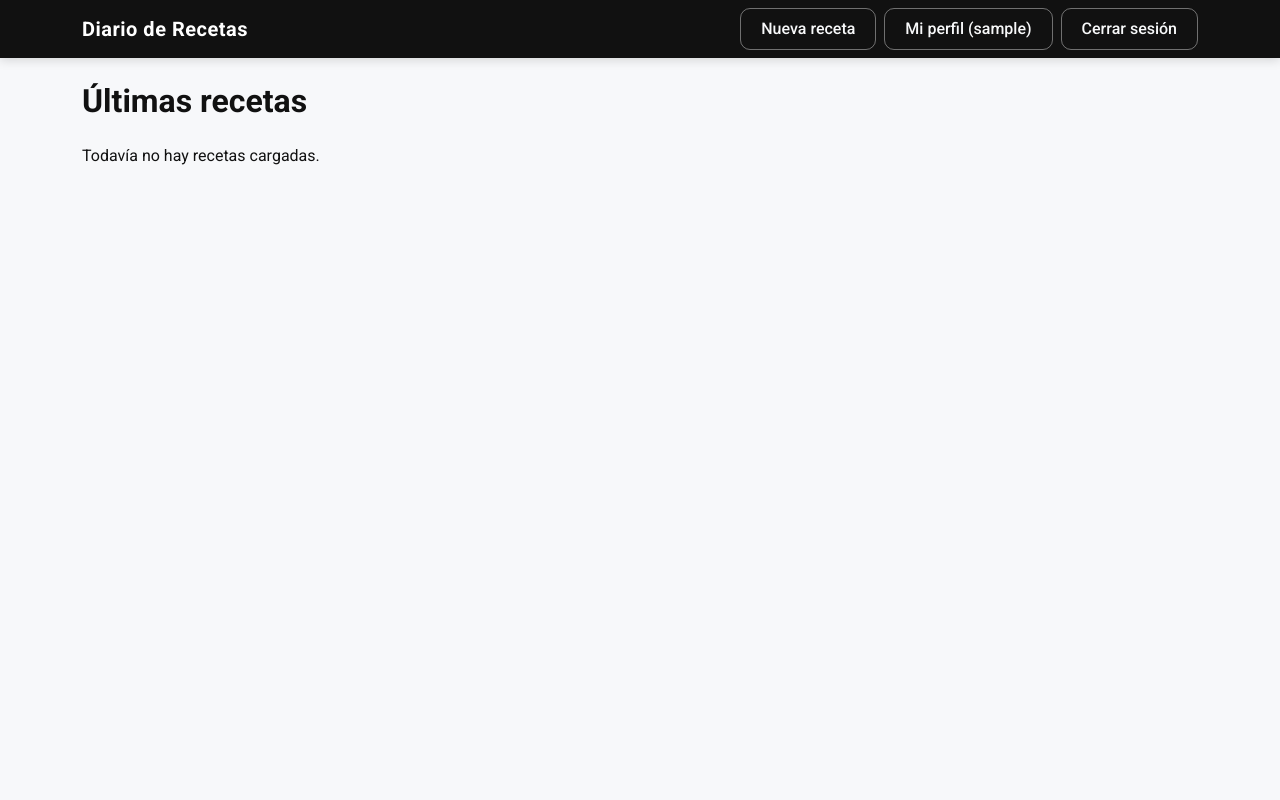
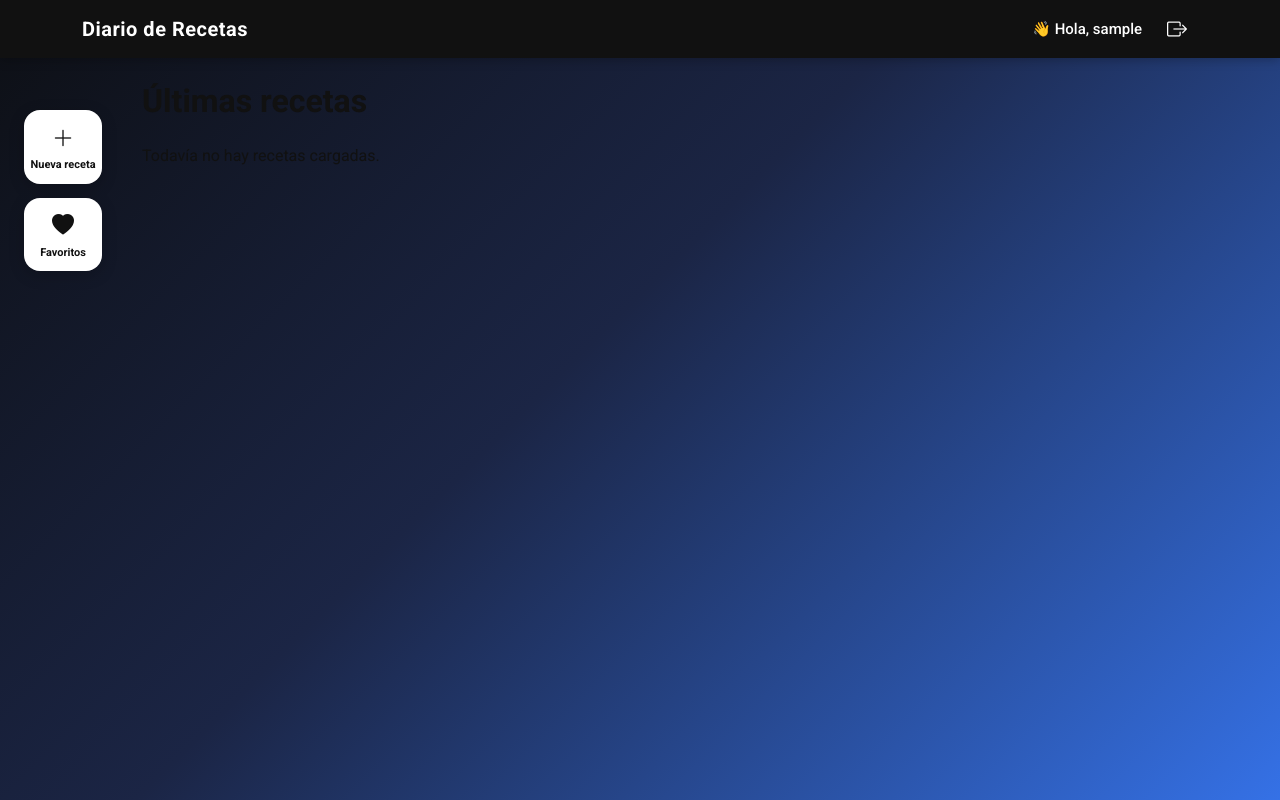
Before and after one commit to tomi-main/diario-de-recetas, a Django app: page / in a window 1280 px wide. Run offline with Django 5.2, Linux system fonts and the light colour scheme; the visitor is signed in with stand-in values (Sample User, id 1); data that the repository does not hold is empty.

Commit message:
Rediseno: sidebar lateral, navbar con saludo/logout, fondo gradiente

```diff
--- a/recetas/templates/recetas/base.html
+++ b/recetas/templates/recetas/base.html
@@ -5,6 +5,7 @@
     <meta charset="UTF-8">
     <title>Diario de Recetas</title>
     <link href="https://cdn.jsdelivr.net/npm/bootstrap@5.3.0/dist/css/bootstrap.min.css" rel="stylesheet">
+    <link href="https://cdn.jsdelivr.net/npm/bootstrap-icons@1.11.3/font/bootstrap-icons.css" rel="stylesheet">
     <link href="https://fonts.googleapis.com/css2?family=Roboto:wght@300;400;500;700&display=swap" rel="stylesheet">
     <style>
         :root {
@@ -16,68 +17,119 @@
             font-family: 'Roboto', sans-serif;
         }
 
+        html,
         body {
-            background-color: #f7f8fa;
-            color: var(--negro);
+            min-height: 100%;
         }
 
-        /* Formularios - layout moderno */
-        form p {
-            margin-bottom: 18px;
-        }
-
-        form label {
-            display: block;
-            font-size: 13px;
-            font-weight: 600;
-            text-transform: uppercase;
-            letter-spacing: 0.5px;
-            color: #6b7280;
-            margin-bottom: 6px;
-        }
-
-        .form-control,
-        .form-select {
-            width: 100%;
-            padding: 12px 14px;
-            font-size: 15px;
-        }
-
-        input[type="file"].form-control {
-            padding: 8px 14px;
-        }
-
-        /* Ayuda/errores de Django */
-        .helptext {
-            display: block;
-            font-size: 12px;
-            color: #9ca3af;
-            margin-top: 4px;
-        }
-
-        ul.errorlist {
-            list-style: none;
-            padding: 0;
-            margin: 6px 0 0 0;
-            color: #dc2626;
-            font-size: 13px;
-        }
-
-        /* Card contenedor de formularios */
-        .card.p-4 {
-            box-shadow: 0 4px 24px rgba(0, 0, 0, 0.08);
-            border-radius: 18px;
+        body {
+            background: linear-gradient(135deg, #0d0f14 0%, #1b2545 45%, #3571e6 100%);
+            background-attachment: fixed;
+            color: var(--negro);
         }
 
         /* Navbar */
         .navbar {
             background-color: var(--negro) !important;
-            box-shadow: 0 2px 10px rgba(0, 0, 0, 0.15);
+            box-shadow: 0 2px 10px rgba(0, 0, 0, 0.25);
         }
 
         .navbar-brand {
             font-weight: 700;
             letter-spacing: 0.5px;
+        }
+
+        .navbar-user {
+            display: flex;
+            align-items: center;
+            gap: 14px;
+        }
+
+        .navbar-user .greeting {
+            color: #fff;
+            font-size: 15px;
+            font-weight: 500;
+        }
+
+        .navbar-user .logout-btn {
+            background: none;
+            border: none;
+            color: #fff;
+            font-size: 20px;
+            display: flex;
+            align-items: center;
+            justify-content: center;
+            width: 42px;
+            height: 42px;
+            border-radius: 10px;
+            transition: all 0.2s ease;
+        }
+
+        .navbar-user .logout-btn:hover {
+            background-color: rgba(255, 255, 255, 0.15);
+        }
+
+        /* Sidebar */
+        .app-sidebar {
+            position: fixed;
+            top: 110px;
+            left: 24px;
+            display: flex;
+            flex-direction: column;
+            gap: 14px;
+            z-index: 999;
+        }
+
+        .sidebar-btn {
+            display: flex;
+            flex-direction: column;
+            align-items: center;
+            justify-content: center;
+            width: 78px;
+            padding: 12px 6px;
+            border-radius: 16px;
+            background: #fff;
+            color: var(--negro);
+            text-decoration: none;
+            box-shadow: 0 4px 16px rgba(0, 0, 0, 0.2);
+            transition: all 0.2s ease;
+            text-align: center;
+        }
+
+        .sidebar-btn:hover {
+            background: var(--azul);
+            color: #fff;
+            transform: translateY(-3px);
+        }
+
+        .sidebar-icon {
+            font-size: 22px;
+            margin-bottom: 4px;
+        }
+
+        .sidebar-text {
+            font-size: 11px;
+            font-weight: 600;
+            line-height: 1.15;
+        }
+
+        .content-wrapper {
+            margin-left: 130px;
+        }
+
+        @media (max-width: 768px) {
+            .app-sidebar {
+                top: auto;
+                bottom: 16px;
+                left: 50%;
+                transform: translateX(-50%);
+                flex-direction: row;
+            }
+
+            .content-wrapper {
+                margin-left: 0 !important;
+                padding-bottom: 100px;
+            }
         }
 
         /* Botones */
@@ -180,14 +273,17 @@
     <nav class="navbar navbar-expand-lg navbar-dark mb-4">
         <div class="container">
             <a class="navbar-brand" href="{% url 'home' %}">Diario de Recetas</a>
-            <div class="d-flex">
+            <div class="d-flex align-items-center">
                 {% if user.is_authenticated %}
-                <a class="btn btn-outline-light me-2" href="{% url 'crear_receta' %}">Nueva receta</a>
-                <a class="btn btn-outline-light me-2" href="{% url 'perfil' %}">Mi perfil ({{ user.username }})</a>
-                <form method="post" action="{% url 'logout' %}" class="d-inline">
-                    {% csrf_token %}
-                    <button type="submit" class="btn btn-outline-light">Cerrar sesión</button>
-                </form>
+                <div class="navbar-user">
+                    <span class="greeting">👋 Hola, {{ user.username }}</span>
+                    <form method="post" action="{% url 'logout' %}" class="d-inline m-0">
+                        {% csrf_token %}
+                        <button type="submit" class="logout-btn" title="Cerrar sesión">
+                            <i class="bi bi-box-arrow-right"></i>
+                        </button>
+                    </form>
+                </div>
                 {% else %}
                 <a class="btn btn-outline-light me-2" href="{% url 'login' %}">Iniciar sesión</a>
                 <a class="btn btn-light" href="{% url 'registro' %}">Registrarse</a>
@@ -196,7 +292,20 @@
         </div>
     </nav>
 
-    <div class="container">
+    {% if user.is_authenticated %}
+    <div class="app-sidebar">
+        <a href="{% url 'crear_receta' %}" class="sidebar-btn" title="Nueva receta">
+            <span class="sidebar-icon"><i class="bi bi-plus-lg"></i></span>
+            <span class="sidebar-text">Nueva receta</span>
+        </a>
+        <a href="{% url 'perfil' %}" class="sidebar-btn" title="Mi perfil y favoritos">
+            <span class="sidebar-icon"><i class="bi bi-heart-fill"></i></span>
+            <span class="sidebar-text">Favoritos</span>
+        </a>
+    </div>
+    {% endif %}
+
+    <div class="container content-wrapper">
         {% block content %}
         {% endblock %}
     </div>
```
Also changed, not shown: other parts of recetas/templates/recetas/base.html (+44 -3 lines).
